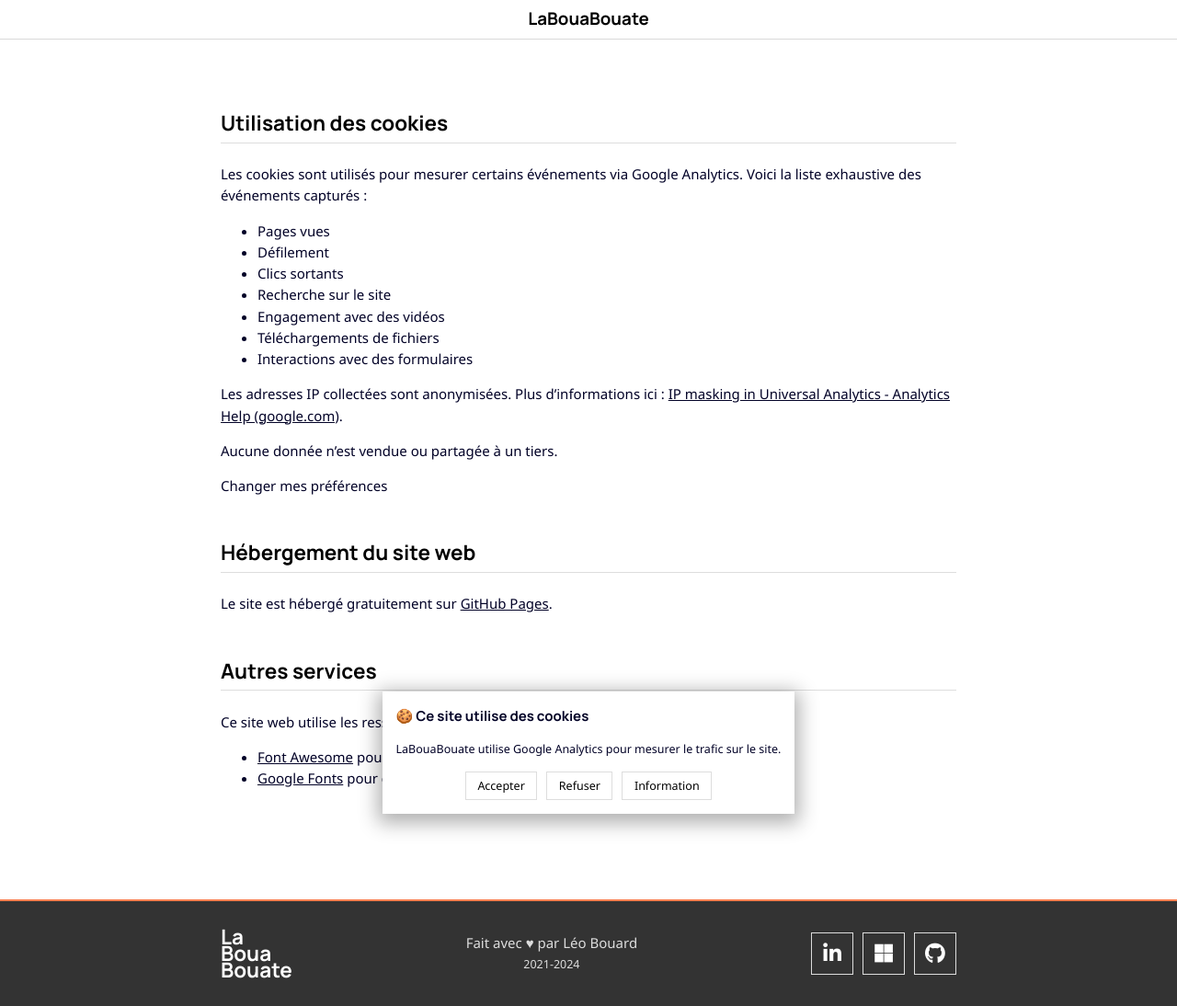
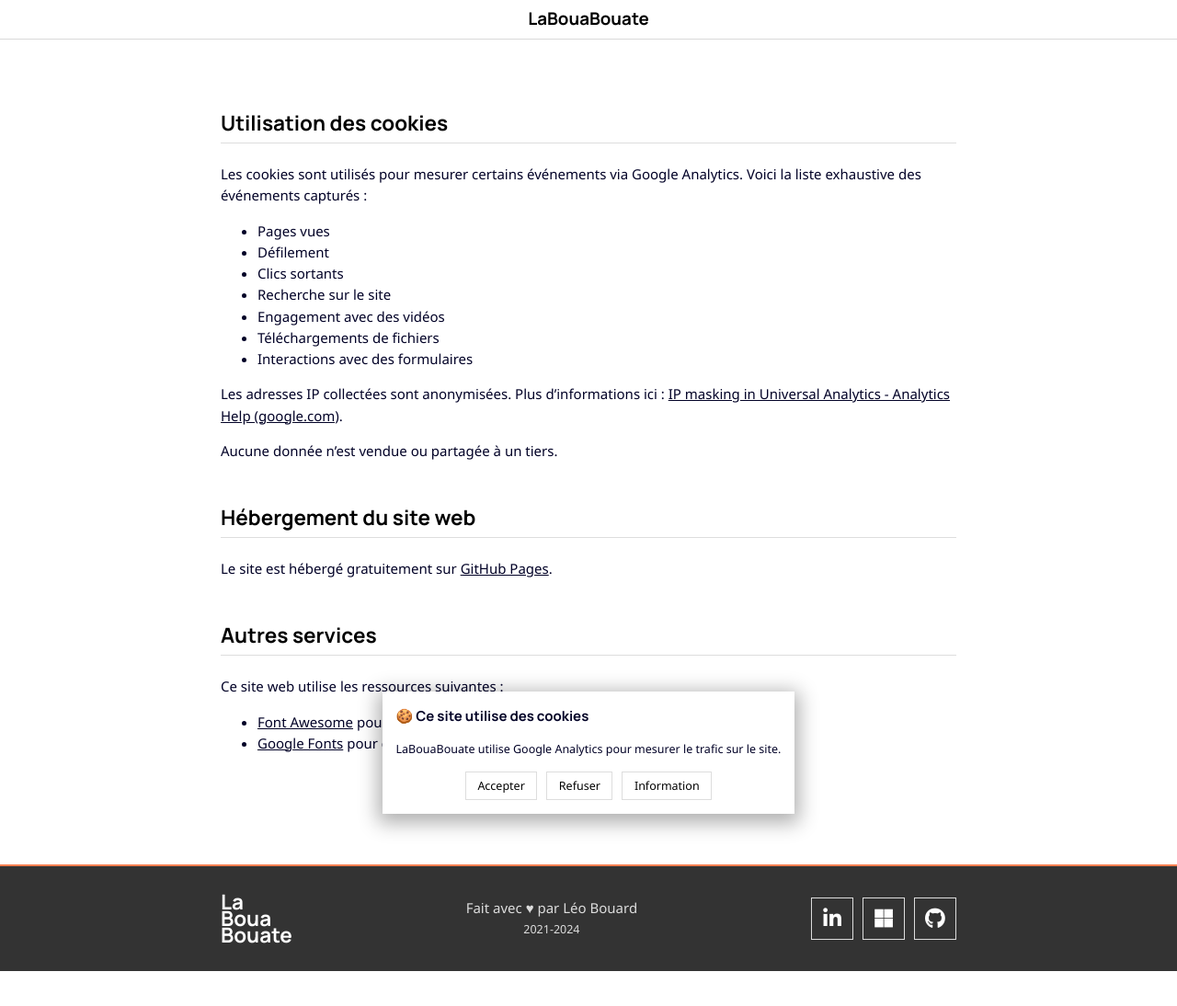
Before and after one commit to leobouard/leobouard.github.io, a Jekyll site: the page built from _pages/privacy.md, in a window 1280 px wide. Shown: the whole page at 92% size. Built offline with Jekyll 4.4.1, drawn with Linux system fonts in a browser that asks for light colours; nearby versions of some CDN libraries; some web fonts are replaced; after the commit the page ends 1056 px from its top, so only the background shows below that; some of the changed lines change nothing that is shown.

Commit message:
Update privacy.md

```diff
--- a/_pages/privacy.md
+++ b/_pages/privacy.md
@@ -20,14 +20,6 @@
 
 Aucune donnée n'est vendue ou partagée à un tiers.
 
-<a id="cookie-notice-accept">Changer mes préférences</a>
-<script>
-document.getElementById('cookie-notice-show').addEventListener("click", function () {
-  document.getElementById('cookie-notice').style.display = 'flex';
-});
-</script>
-
-
 ## Hébergement du site web
 
 Le site est hébergé gratuitement sur [GitHub Pages](https://pages.github.com/).
```
